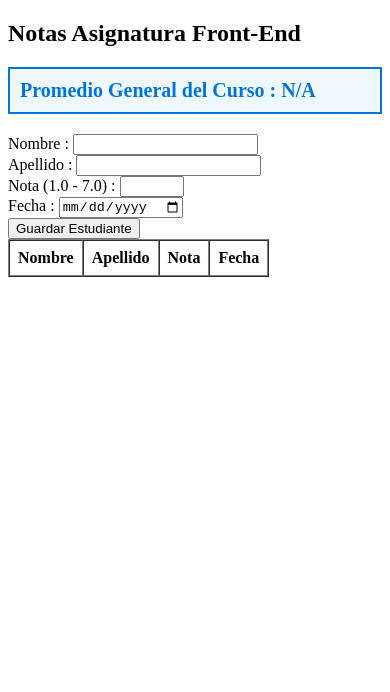
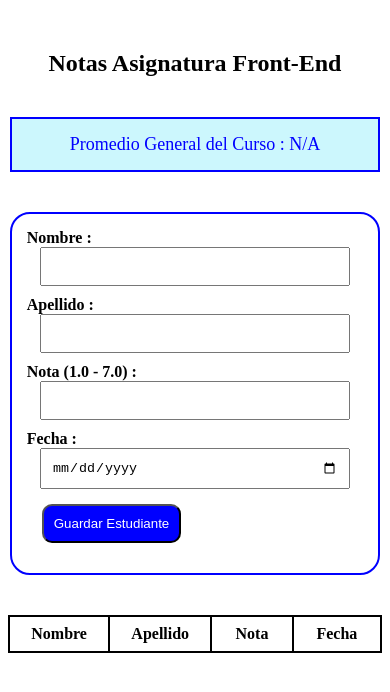
Before and after one commit to B3nja-Parra/05-05-2025-clase-front-, a plain HTML site: page index.html in a window 390 px wide. Drawn offline with Linux system fonts and the light colour scheme.

Commit message:
Style – estilos implementados en proyecto.

```diff
--- /dev/null
+++ b/estilo.css
@@ -0,0 +1,115 @@
+form{
+    text-align: center;
+    margin: auto;
+    border: 2px blue solid;
+    padding: 20px;
+    width: 450px;
+    border-radius: 20px;
+    margin-bottom: 40px;
+}
+
+h2{
+    margin-top: 50px;
+    text-align: center;
+
+}
+
+#average{
+    text-align: center;
+    border: 2px blue solid;
+    color: blue;
+    width: 450px;
+    margin: auto;
+    padding: 10px;
+    margin-bottom: 40px;
+    margin-top: 40px;
+    font-size: x-large;
+    background: rgb(204, 247, 253);
+}
+
+input{
+    padding: 10px;
+    display: block;
+    width: 370px;
+    margin-bottom: 10px;
+    margin-left: 30px;
+}
+
+
+
+label{
+    display: flex;
+    padding: 0;
+    font-weight: bold;
+}
+
+button{
+    margin: 15px;
+    display: flex;
+    padding: 10px;
+    background: blue;
+    color: white;
+    border-radius: 10px;
+}
+
+
+
+table{
+    margin-top: 30px;
+    margin: auto;
+    border-collapse: collapse;
+}
+
+
+
+th{
+
+    border: 2px solid black;
+    font-size: 20px;
+    padding: 10px;
+    width: 200px;
+
+}
+
+td{
+    border: 2px solid black;
+    padding: 10px;
+    width: 90px;
+    font-size: 20px;
+    width: 200px;
+    text-align: center;
+}
+
+input:focus{
+    border: 1px solid blue;
+    outline: none;
+}
+
+
+
+@media (max-width: 600px) {
+
+    form, #average {
+        width: 90%;
+        padding: 15px;
+    }
+
+    input {
+        width: 85%;
+        margin-left: auto;
+        margin-right: auto;
+    }
+
+    th, td {
+        font-size: 16px;
+        padding: 8px;
+    }
+
+    h2 {
+        font-size: 24px;
+    }
+
+    #average {
+        font-size: 18px;
+    }
+}
--- a/index.html
+++ b/index.html
@@ -1,21 +1,10 @@
 <!DOCTYPE html>
-<html lang="en">
+<html lang="es">
 <head>
     <meta charset="UTF-8">
     <meta name="viewport" content="width=device-width, initial-scale=1.0">
     <title>Document</title>
-    <style>
-        #average{
-            margin: 16px 0;
-            padding: 10px;
-            background-color: aliceblue;
-            border: 2px solid #0074D9;
-            font-size: 20px;
-            font-weight: bold;
-            margin-bottom: 20px;
-            color: #0074D9;
-        }
-    </style>
+    <link rel="stylesheet" href="estilo.css">
 </head>
 <body>
     <h2>Notas Asignatura Front-End</h2>
@@ -24,19 +13,19 @@
     <form id="studentForm">
         <div>
             <label for="name">Nombre : </label>
-            <input type="text" id="name" required>
+            <input type="text" id="name" required  oninvalid="this.setCustomValidity('Complete el campo \'Nombre\'')"  oninput="this.setCustomValidity(''); this.checkValidity();">
         </div>
         <div>
             <label for="lastName">Apellido : </label>
-            <input type="text" id="lastName" required>
+            <input type="text" id="name" required  oninvalid="this.setCustomValidity('Complete el campo \'Apellido\'')"  oninput="this.setCustomValidity(''); this.checkValidity();">
         </div>
         <div>
             <label for="grade">Nota (1.0 - 7.0) : </label>
-            <input type="number" id="grade" step="0.1" min="1" max="7" required>
+            <input type="number" id="number" required  oninvalid="this.setCustomValidity('Complete el campo \'Nota\'')"  oninput="this.setCustomValidity(''); this.checkValidity();">
         </div>
         <div>
             <label for="date">Fecha : </label>
-            <input type="date" id="date" required>
+            <input type="date" id="date" required  oninvalid="this.setCustomValidity('Complete el campo \'Fecha\'')"  oninput="this.setCustomValidity(''); this.checkValidity();">
         </div>
         <button type="submit">Guardar Estudiante</button>
     </form>
--- a/script.js
+++ b/script.js
@@ -41,11 +41,20 @@ function addStudentToTable(student){
 }
 
 function calcularPromedio(){
+    notas=[]
     if (students.length===0){
         averageDiv.textContent="Promedio General del Curso:N/A"
         return;
     }
-    const total=students.reduce((sum,s)=>sum+s.grade,0);
-    const average=total/students.length;
-    averageDiv.textContent=`Promedio General del Curso: ${average.toFixed(2)}`
+
+        for (let alumno of students){
+        console.log(alumno) //mostrar lo que recorre la variable alumno
+        notas.push(parseFloat(alumno.grade))
+    }
+
+    const suma = notas.reduce((acumulador, valorActual) => acumulador + valorActual,0);//linea para realizar el calculo de el promedio
+
+    let promedio = suma/students.length
+    averageDiv.textContent=`Promedio de Calificaciones: ${promedio.toFixed(2)}`//mostrar el promedio general
+
 }
```
